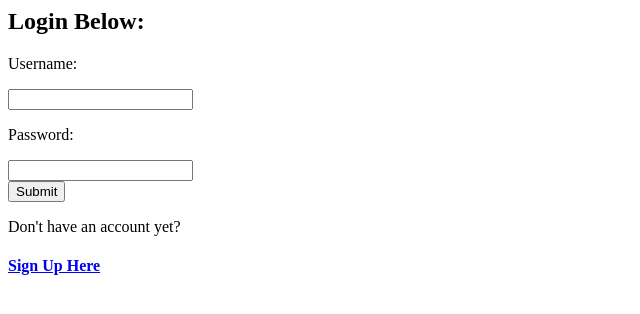
After one commit to charleschimaobi/E_commerce, a Django app: page /login/ in a window 1280 px wide. The commit adds this page. Shown: the top 314 px of the page, without its empty margins (0-640 px from the left). Run offline with Django 4.2, Linux system fonts and the light colour scheme.

Commit message:
Configured ability to sign up, login and logout. Connected to an external database and also made other corrections

```diff
--- a/products/templates/index.html
+++ b/products/templates/index.html
@@ -5,11 +5,11 @@
         {% for product in products %}
         <div class="col">
             <div class="card" style="width: 18rem;">
-                <img src="{{ products.image_url }}" class="card-img-top" alt="...">
+                <img src="{{ product.image_url }}" class="card-img-top" alt="...">
                 <div class="card-body">
                   <h5 class="card-title">{{product.name}}</h5>
                   <p class="card-text">${{product.price}}</p>
-                  <a href="#" class="btn btn-primary">Add to Cart</a>
+                  <a href="#" class="btn btn-primary">Buy Now</a>
                 </div>
               </div>
         </div>
--- /dev/null
+++ b/products/templates/login.html
@@ -0,0 +1,18 @@
+<h2>Login Below:</h2>
+<style>
+    h5{color: red;}
+</style>
+{% for msg in messages %}
+<h5>{{ msg }}</h5>
+{% endfor %}
+
+<form method= "POST" action="">
+    {% csrf_token %}
+    <p>Username:</p>
+    <input type="text" name= "username">
+    <p>Password:</p>
+    <input type="password" name= "password"><br>
+    <input type="submit">
+</form>
+<p>Don't have an account yet?</p>
+<h4><a href="http://127.0.0.1:8000/register/">Sign Up Here</a></h4>
--- a/products/urls.py
+++ b/products/urls.py
@@ -2,7 +2,10 @@ from django.urls import path
 from . import views
 
 urlpatterns = [
-    path('', views.greet_user),
-    path('products/', views.index),
-    path('products/new/', views.new_products)
+    path('', views.greet_user, name = 'greet_user'),
+    path('products/', views.index, name = 'index'),
+    path('products/new/', views.new_products, name = 'products'),
+    path('register/', views.register, name = 'register'),
+    path('login/', views.login, name = 'login'),
+    path('logout/', views.logout, name = 'logout')
 ]
--- a/products/views.py
+++ b/products/views.py
@@ -1,5 +1,7 @@
-from django.shortcuts import render
+from django.shortcuts import render, redirect
 from django.http import HttpResponse
+from django.contrib.auth.models import User, auth
+from django.contrib import messages
 from .models import Product
 
 
@@ -12,3 +14,44 @@ def index(request):
 
 def new_products(request):
     return HttpResponse('<h2>Here are our new proucts</h2>')
+
+def register(request):
+    if request.method == "POST": # ensures that the following happens if a POST request is made
+        username = request.POST['username']
+        email = request.POST['email']
+        password = request.POST['password']
+        password2 = request.POST['password2']
+        if password2 == password:
+            if User.objects.filter(email = email).exists(): # checks if the entered email already exists
+                messages.info(request, 'Email Already Used!')
+                return redirect('http://127.0.0.1:8000/register/')
+            elif User.objects.filter(username = username).exists(): # checks if the entered username already exists
+                messages.info(request, 'Username Already Taken!')
+                return redirect('http://127.0.0.1:8000/register/')
+            else:
+                user = User.objects.create_user(username = username, email = email, password = password)# creates the new user with the following credentials
+                user.save()
+                return redirect('http://127.0.0.1:8000/login/')
+        else:
+            messages.info(request, 'Passwords Not Matched!')
+            return redirect('http://127.0.0.1:8000/register/')
+    else:
+        return render(request, 'register.html')
+
+def login(request):
+    if request.method == "POST":
+        username = request.POST['username']
+        password = request.POST['password']
+        user = auth.authenticate(username = username, password = password) # authenticates the user
+        if user is not None: # checks if the user is registered
+            auth.login(request, user)
+            return redirect('http://127.0.0.1:8000/products/')
+        else:
+            messages.info(request, 'Invalid Credentials!')
+            return redirect('http://127.0.0.1:8000/login/')
+    else:
+        return render(request, 'login.html')
+
+def logout(request):
+    auth.logout(request)
+    return redirect('http://127.0.0.1:8000/products/')
```
Also changed, not shown: e_commerce/settings.py (+6 -2 lines), products/templates/register.html (added, +22 -0 lines), templates/base.html (+13 -2 lines), db.sqlite3.
